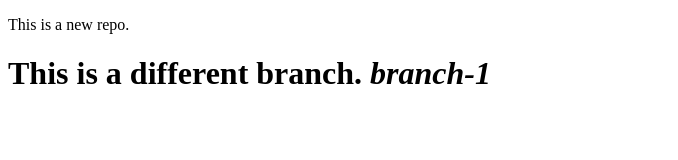
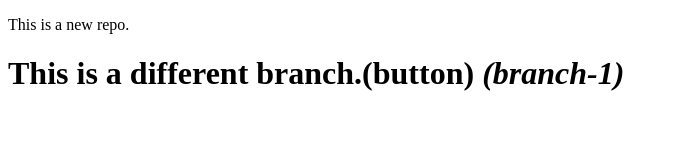
Before and after one commit to SahilKapadia31/localrepo, a plain HTML site: page index.html in a window 1280 px wide. Shown: the whole page, without its empty margins (0-678 px from the left). Drawn offline with Linux system fonts and the light colour scheme.

```diff
--- a/index.html
+++ b/index.html
@@ -7,6 +7,6 @@
 </head>
 <body>
     <p>This is a new repo.</p>
-    <h1>This is a different branch. <i>branch-1</i></h1>
+    <h1>This is a different branch.(button) <i>(branch-1)</i></h1>
 </body>
 </html>
```
